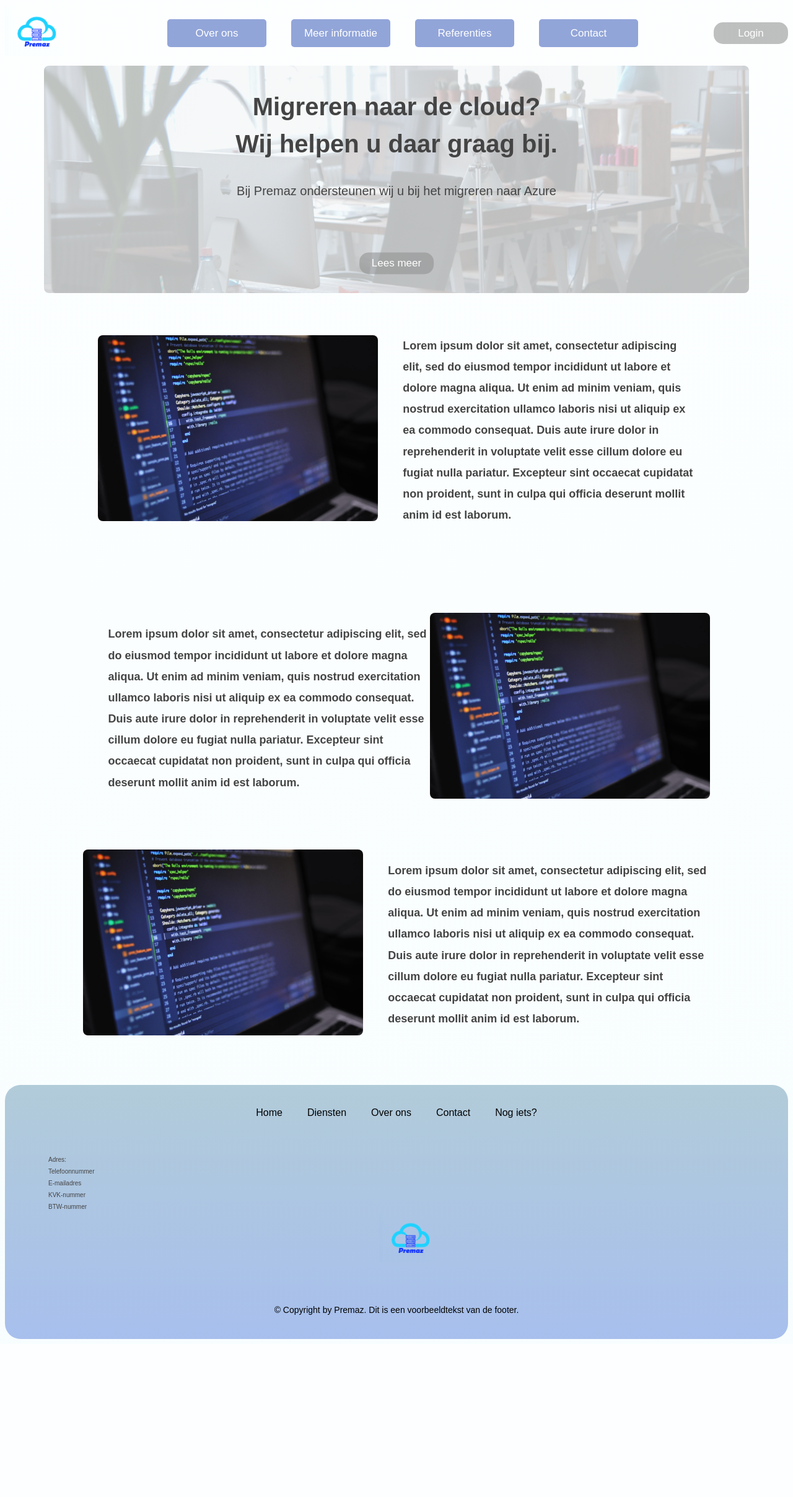
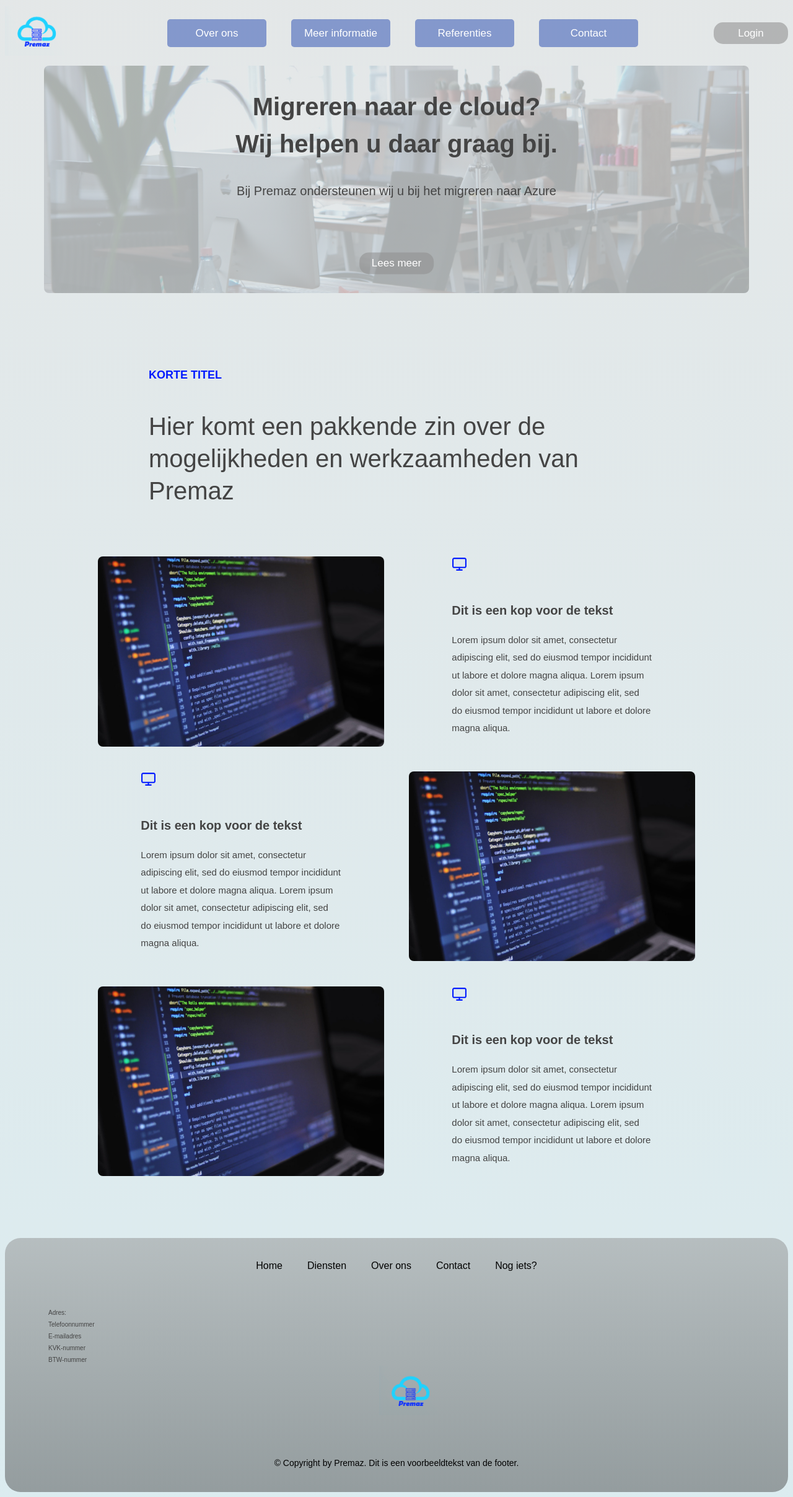
Before and after one commit to leonvsc/Premaz, a PHP site: page / in a window 1280 px wide. Shown: the whole page at 62% size. Before the commit the page ends 2161 px from the top, so only its background shows below. Run offline with PHP 8.4, Linux system fonts and the light colour scheme.

Commit message:
Dingen aangepast om look and feel aan te passen

```diff
--- a/css/alineas.css
+++ b/css/alineas.css
@@ -1,60 +1,60 @@
+.afbeelding-alinea-1 {
+    width: 100%;
+    border-radius: 8px;
+}
+
+.features {
+    display: grid;
+    grid-template-columns: 1fr 1fr;
+    gap: 4rem;
+    margin: 0 12rem;
+}
+
+.features_header {
+    font-size: 2rem;
+    margin-bottom: 1rem;
+}
+
+.features_icon svg {
+    height: 2.5rem;
+    width: 2.5rem;
+    fill: var(--color-primary);
+}
+
 .section {
-    padding: 5rem 3rem;
+    padding: 10rem 3rem;
+
     transition: transform 1s, opacity 1s;
-  }
+}
+
+.section--hidden {
+    opacity: 0;
+    transform: translateY(8rem);
+}
 
 .section_title {
-    max-width: 80%;
-    margin: 0 auto 8rem auto;
-    display: flex;
-    align-items: center;
-}
-
-.section_title img {
-    flex-grow: 0;
-    flex-shrink: 0;
+    align-self: center;
+    justify-self: center;
+    width: 70%;
+    font-size: 1.5rem;
 }
 
 .section_description {
     font-size: 1.8rem;
     font-weight: 600;
+    text-transform: uppercase;
     color: var(--color-primary);
     margin-bottom: 1rem;
-    text-align: left;
-    list-style: none;
 }
 
-.afbeelding-alinea-1 {
-    height: 30rem;
-    border-radius: 8px;
+.section_header {
+    font-size: 4rem;
+    line-height: 1.3;
+    font-weight: 500;
 }
 
-.section_2 {
-    transition: transform 1s, opacity 1s;
+.section__title {
+    max-width: 80rem;
+    margin: 0 auto 8rem auto;
+    align-self: center;
   }
-
-.section_title_2 {
-    max-width: 80%;
-    margin: 0 auto 8rem auto;
-    display: flex;
-    align-items: center;
-}
-
-.section_title_2 img {
-    flex-grow: 0;
-    flex-shrink: 0;
-}
-
-.section_description_2 {
-    font-size: 1.8rem;
-    font-weight: 600;
-    color: var(--color-primary);
-    margin-bottom: 1rem;
-    text-align: left;
-    list-style: none;
-}
-
-.afbeelding-alinea-2 {
-    height: 30rem;
-    border-radius: 8px;
-}
--- a/css/footer.css
+++ b/css/footer.css
@@ -1,6 +1,6 @@
 .footer {
     padding: 2rem 3rem;
-    background-image: linear-gradient(#5e90ad75, #507cda7a);
+    background-image: linear-gradient(#88888875, #4646467a);
     border-radius: 25px;
   }
 
--- a/css/style.css
+++ b/css/style.css
@@ -1,3 +1,23 @@
+:root {
+    --color-primary: #001aff;
+    --color-secondary: #ffcb03;
+    --color-tertiary: #ff585f;
+    --color-primary-darker: #4bbb7d;
+    --color-secondary-darker: #ffbb00;
+    --color-tertiary-darker: #fd424b;
+    --color-primary-opacity: #5ec5763a;
+    --color-secondary-opacity: #ffcd0331;
+    --color-tertiary-opacity: #ff58602d;
+    --gradient-primary: linear-gradient(to top left, #39b385, #9be15d);
+    --gradient-secondary: linear-gradient(to top left, #ffb003, #ffcb03);
+}
+
+/* * {
+    margin: 0;
+    padding: 0;
+    box-sizing: inherit;
+} */
+
 html {
     font-size: 62.5%;
     box-sizing: border-box;
@@ -9,7 +29,7 @@ body {
     font-weight: 100;
     color: #444;
     line-height: 1.9;
-    background-image: linear-gradient(#f7feff42, #e2f8fd42);
+    background-image: linear-gradient(#96a3a542, #76b5c442);
 }
 
 .header_title {
--- a/index.html
+++ b/index.html
@@ -26,7 +26,7 @@
                     </a>
                 </li>
                 <li class="center">
-                    <a class="nav_link" href="#section">Over ons</a>
+                    <a class="nav_link" href="#section--1">Over ons</a>
                 </li>
                 <li class="center">
                     <a class="nav_link" href="https://www.google.nl/">Meer informatie</a>
@@ -54,70 +54,75 @@
                 </h1>
                 <h4>Bij Premaz ondersteunen wij u bij het migreren naar Azure</h4>
                 <div class="arrow_down">
-                    <a class="nav_link" href="#section">Lees meer</a>
+                    <a class="nav_link" href="#section--1">Lees meer</a>
                 </div>
             </div>
         </div>
     </header>
     <!--Alinea met tekst en afbeelding-->
-    <section class="section">
-        <div class="section_title" id="section">
+    <section class="section" id="section--1">
+        <div class="section__title">
+          <h2 class="section_description">Korte titel</h2>
+          <h3 class="section_header">
+            Hier komt een pakkende zin over de mogelijkheden en werkzaamheden van Premaz
+          </h3>
+        </div>
+
+    <div class="features">
         <img
             src="img/afbeelding-alinea-1.jpg"
             alt="Afbeelding 1"
             class="afbeelding-alinea-1"/>
-            <div>
-                <ul class="section_description">
-                    <li>Lorem ipsum dolor sit amet, consectetur adipiscing elit,
+        <div class="section_title" id="section">
+            <div class="features_icon">
+                <svg>
+                  <use xlink:href="img/icons.svg#icon-monitor"></use>
+                </svg>
+              </div>
+                    <h5 class="features_header">Dit is een kop voor de tekst</h5>
+                    <p>Lorem ipsum dolor sit amet, consectetur adipiscing elit,
                         sed do eiusmod tempor incididunt ut labore et dolore magna aliqua.
-                        Ut enim ad minim veniam,
-                        quis nostrud exercitation ullamco laboris nisi ut aliquip ex ea commodo consequat.
-                        Duis aute irure dolor in reprehenderit in voluptate velit esse cillum dolore eu fugiat nulla pariatur.
-                        Excepteur sint occaecat cupidatat non proident,
-                        sunt in culpa qui officia deserunt mollit anim id est laborum.
-                    </li>
-                </ul>
+                        Lorem ipsum dolor sit amet, consectetur adipiscing elit,
+                        sed do eiusmod tempor incididunt ut labore et dolore magna aliqua.
+                    </p>
+
         </div>
+
+        <div class="section_title" id="section">
+            <div class="features_icon">
+                <svg>
+                    <use xlink:href="img/icons.svg#icon-monitor"></use>
+                </svg>
             </div>
-    </section>
-
-    <section class="section_2">
-        <div class="section_title_2" id="section">
-            <div>
-                <ul class="section_description_2">
-                    <li>Lorem ipsum dolor sit amet, consectetur adipiscing elit,
+                <h5 class="features_header">Dit is een kop voor de tekst</h5>
+                <p>Lorem ipsum dolor sit amet, consectetur adipiscing elit,
                     sed do eiusmod tempor incididunt ut labore et dolore magna aliqua.
-                        Ut enim ad minim veniam,
-                        quis nostrud exercitation ullamco laboris nisi ut aliquip ex ea commodo consequat.
-                        Duis aute irure dolor in reprehenderit in voluptate velit esse cillum dolore eu fugiat nulla pariatur.
-                        Excepteur sint occaecat cupidatat non proident,
-                        sunt in culpa qui officia deserunt mollit anim id est laborum.
-                    </li>
-                </ul>
+                    Lorem ipsum dolor sit amet, consectetur adipiscing elit,
+                    sed do eiusmod tempor incididunt ut labore et dolore magna aliqua.
+                </p>
         </div>
         <img
                 src="img/afbeelding-alinea-1.jpg"
                 alt="Afbeelding 1"
-                class="afbeelding-alinea-2"/>
-        </div>
-    </section>
-    <section class="section_2">
-        <div class="section_title" id="section">
+                class="afbeelding-alinea-1"/>
+
         <img
             src="img/afbeelding-alinea-1.jpg"
             alt="Afbeelding 1"
             class="afbeelding-alinea-1"/>
-            <div>
-                <ul class="section_description">
-                    <li>Lorem ipsum dolor sit amet, consectetur adipiscing elit,
+        <div class="section_title" id="section">
+            <div class="features_icon">
+                <svg>
+                  <use xlink:href="img/icons.svg#icon-monitor"></use>
+                </svg>
+              </div>
+                    <h5 class="features_header">Dit is een kop voor de tekst</h5>
+                    <p>Lorem ipsum dolor sit amet, consectetur adipiscing elit,
                         sed do eiusmod tempor incididunt ut labore et dolore magna aliqua.
-                        Ut enim ad minim veniam,
-                        quis nostrud exercitation ullamco laboris nisi ut aliquip ex ea commodo consequat.
-                        Duis aute irure dolor in reprehenderit in voluptate velit esse cillum dolore eu fugiat nulla pariatur.
-                        Excepteur sint occaecat cupidatat non proident,
-                        sunt in culpa qui officia deserunt mollit anim id est laborum.
-                    </li>
-                </ul>
+                        Lorem ipsum dolor sit amet, consectetur adipiscing elit,
+                        sed do eiusmod tempor incididunt ut labore et dolore magna aliqua.
+                    </p>
+
         </div>
     </div>
     </section>
```
Also changed, not shown: img/icons.svg (added). Lines whose indentation alone changed are shown as unchanged.
